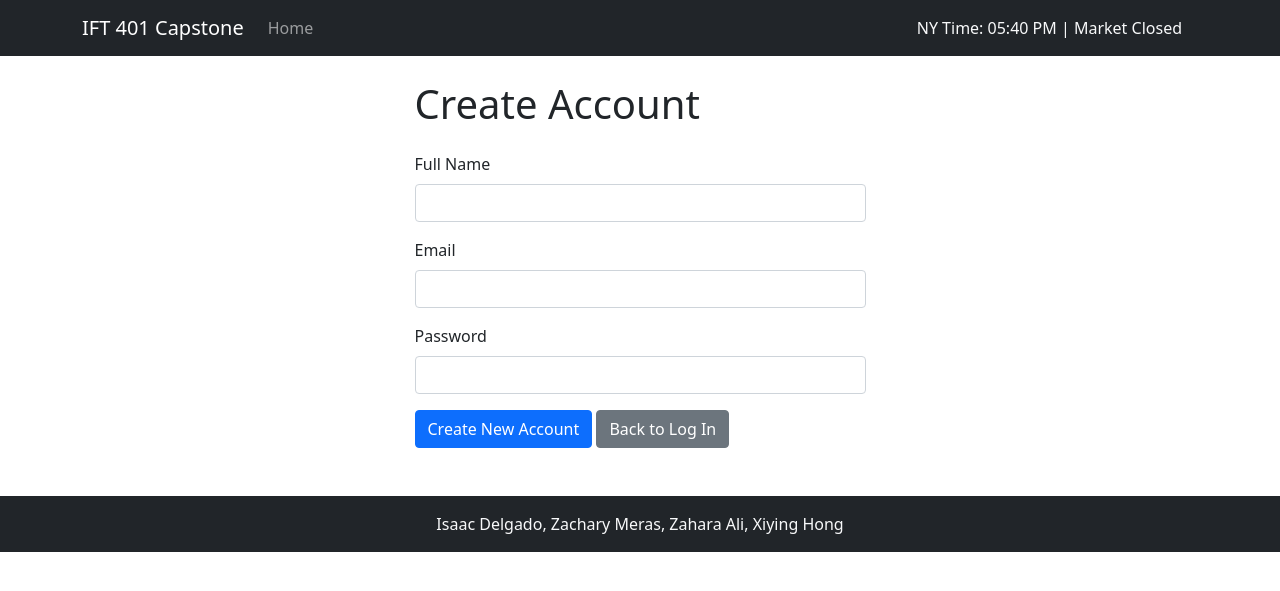
After one commit to StrigonsAce/IFT-401-Capstone, a Flask app: page /register in a window 1280 px wide. The commit adds this page. Shown: the top 591 px of the page. Run offline with Flask 3, Linux system fonts and the light colour scheme.

Commit message:
Adding random price generator & account creation functionality
imported random
imported bcrypt

```diff
--- a/app.py
+++ b/app.py
@@ -2,17 +2,20 @@ import os
 import secrets
 import re
 import math
+import random
 from datetime import datetime
 from sqlalchemy.engine import URL
 from dotenv import load_dotenv
 from flask import Flask, render_template, redirect, url_for, flash, request, session, abort
 from flask_sqlalchemy import SQLAlchemy
+from flask_bcrypt import Bcrypt
 from market_utils import get_market_status
 
 
 load_dotenv()
 
 app = Flask(__name__)
+bcrypt = Bcrypt(app)
 app.config["SECRET_KEY"] = os.environ["SECRET_KEY"]
 
 app.config["SQLALCHEMY_DATABASE_URI"] = URL.create(
@@ -104,8 +107,39 @@ def inject_market_status():
     close_hour = admin.market_close if admin else 17.0
     return dict(market_info=get_market_status(open_hour, close_hour))
 
+def randomize_stock_prices():
+    # check if the market is open first
+    admin = Administrator.query.first()
+    open_hour = admin.market_open if admin else 9.0
+    close_hour = admin.market_close if admin else 17.0
+    market_info = get_market_status(open_hour, close_hour)
+    if not market_info["is_open"]:
+        return
+
+    now = datetime.now()
+    try:
+        stocks = StockInventory.query.all()
+        for stock in stocks:
+            # change once every 60 seconds
+            if (now - stock.updatedAt).total_seconds() >= 60:
+                # random percent per stock
+                percent = random.uniform(-5, 10)
+                change = stock.currentMarketPrice * percent / 100
+                new_price = round(stock.currentMarketPrice + change, 2)
+
+                # prevent price from going negative
+                if new_price < 0.01:
+                    new_price = 0.01
+
+                stock.currentMarketPrice = new_price
+                stock.updatedAt = now
+        db.session.commit()
+    except Exception:
+        db.session.rollback()
+
 @app.route('/')
 def index():
+    randomize_stock_prices()
     stocks = StockInventory.query.all()
     customer = db.session.get(Customer, session['customer_id']) if 'customer_id' in session else None
     return render_template('home.html', stocks=stocks, customer=customer)
@@ -124,7 +158,15 @@ def login():
         return redirect(url_for('admin_dashboard'))
 
     customer = Customer.query.filter_by(email=request.form['email']).first()
-    if customer and customer.custPassword == request.form['password']:
+    try:
+        # check password against hashed password
+        password_ok = customer and bcrypt.check_password_hash(
+            customer.custPassword, request.form['password'])
+    except ValueError:
+        # no plain text passwords
+        password_ok = False
+
+    if password_ok:
         session.clear()
         session['customer_id'] = customer.customerID
         session['role'] = 'customer'
@@ -134,6 +176,49 @@ def login():
 
     flash('Invalid email or password', 'error')
     return redirect(url_for('index'))
+
+@app.route('/register', methods=['GET', 'POST'])
+def register():
+    if request.method == 'POST':
+        full_name = request.form['fullName'].strip()
+        email = request.form['email'].strip()
+        password = request.form['password']
+
+        if not full_name or not email or not password:
+            flash('fill in all fields', 'error')
+            return redirect(url_for('register'))
+
+        # unique email check
+        existing_customer = Customer.query.filter_by(email=email).first()
+        existing_admin = Administrator.query.filter_by(email=email).first()
+        if existing_customer or existing_admin:
+            flash('This email already exists', 'error')
+            return redirect(url_for('register'))
+
+        try:
+            # generate random 8-digit account number
+            account_num = str(random.randint(11111111, 99999999))
+            while Customer.query.filter_by(accountNum=account_num).first():
+                account_num = str(random.randint(11111111, 99999999))
+
+            # only the hashed password is stored
+            hashed_password = bcrypt.generate_password_hash(password).decode('utf-8')
+
+            now = datetime.now()
+            db.session.add(Customer(
+                createdAt=now, updatedAt=now,
+                fullName=full_name, accountNum=account_num,
+                email=email, custPassword=hashed_password,
+                availableFunds=0))
+            db.session.commit()
+            flash('Account created. Please log in.', 'success')
+            return redirect(url_for('index'))
+        except Exception:
+            db.session.rollback()
+            flash('Could not create the account', 'error')
+            return redirect(url_for('register'))
+
+    return render_template('sign_up.html')
 
 @app.route('/logout', methods=['POST'])
 def logout():
@@ -178,6 +263,7 @@ def buy():
             flash(f'Error buying stock: {str(e)}', 'error')
             return redirect(url_for('buy'))
 
+    randomize_stock_prices()
     return render_template('buy_stock.html', stocks=StockInventory.query.all())
 
 @app.route('/sell', methods=['GET', 'POST'])
@@ -217,6 +303,7 @@ def sell():
             flash(f'Error selling stock: {str(e)}', 'error')
             return redirect(url_for('sell'))
 
+    randomize_stock_prices()
     return render_template('sell_stock.html', stocks=StockInventory.query.all())
 
 @app.route('/admin')
@@ -234,6 +321,7 @@ def admin_dashboard():
         flash('Please log in again.', 'error')
         return redirect(url_for('index'))
 
+    randomize_stock_prices()
     stocks = StockInventory.query.all()
     return render_template(
         'admin_dashboard.html',
--- a/templates/buy_stock.html
+++ b/templates/buy_stock.html
@@ -8,7 +8,7 @@
         <select id="stockID" name="stockID" class="form-select" required>
             {% for stock in stocks %}
             <option value="{{ stock.stockID }}">
-                {{ stock.ticker }} — ${{ stock.currentMarketPrice }}
+                {{ stock.ticker }} — ${{ "%.2f"|format(stock.currentMarketPrice) }}
             </option>
             {% endfor %}
         </select>
--- a/templates/home.html
+++ b/templates/home.html
@@ -49,6 +49,7 @@
                 <input type="password" class="form-control" id="password" name="password" required>
             </div>
             <button type="submit" class="btn btn-primary">Log In</button>
+            <a href="{{ url_for('register') }}" class="btn btn-secondary">Create Account Here</a>
         </form>
     </div>
 </div>
--- a/templates/sell_stock.html
+++ b/templates/sell_stock.html
@@ -8,7 +8,7 @@
         <select id="stockID" name="stockID" class="form-select" required>
             {% for stock in stocks %}
             <option value="{{ stock.stockID }}">
-                {{ stock.ticker }} — ${{ stock.currentMarketPrice }}
+                {{ stock.ticker }} — ${{ "%.2f"|format(stock.currentMarketPrice) }}
             </option>
             {% endfor %}
         </select>
--- /dev/null
+++ b/templates/sign_up.html
@@ -0,0 +1,25 @@
+{% extends "base.html" %}
+{% block title %}Create Account{% endblock %}
+{% block content %}
+<div class="row justify-content-center">
+    <div class="col-md-5">
+        <h1 class="mb-4">Create Account</h1>
+        <form method="POST" action="{{ url_for('register') }}">
+            <div class="mb-3">
+                <label for="fullName" class="form-label">Full Name</label>
+                <input type="text" class="form-control" id="fullName" name="fullName" maxlength="100" required>
+            </div>
+            <div class="mb-3">
+                <label for="email" class="form-label">Email</label>
+                <input type="email" class="form-control" id="email" name="email" maxlength="100" required>
+            </div>
+            <div class="mb-3">
+                <label for="password" class="form-label">Password</label>
+                <input type="password" class="form-control" id="password" name="password" maxlength="72" required>
+            </div>
+            <button type="submit" class="btn btn-primary">Create New Account</button>
+            <a href="{{ url_for('index') }}" class="btn btn-secondary">Back to Log In</a>
+        </form>
+    </div>
+</div>
+{% endblock %}
```
Also changed, not shown: 1 other file.
